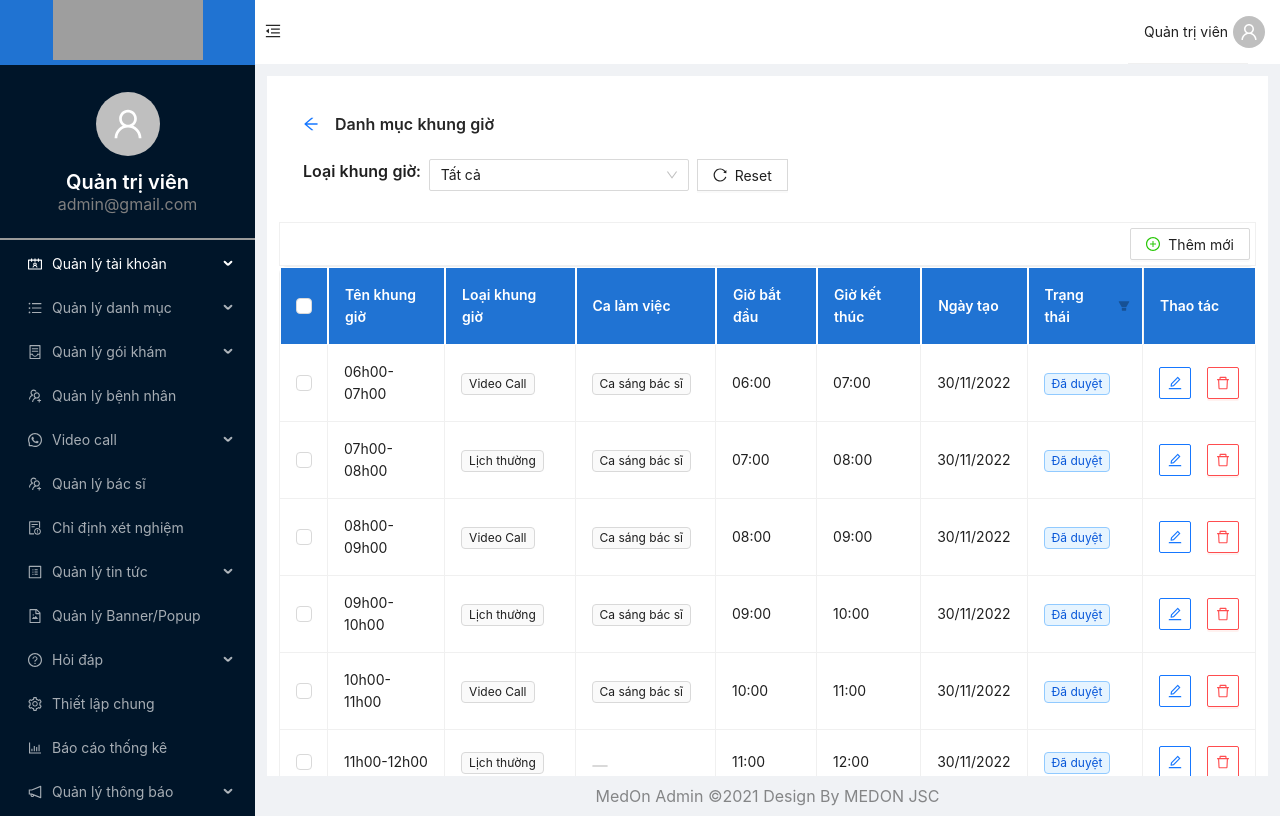
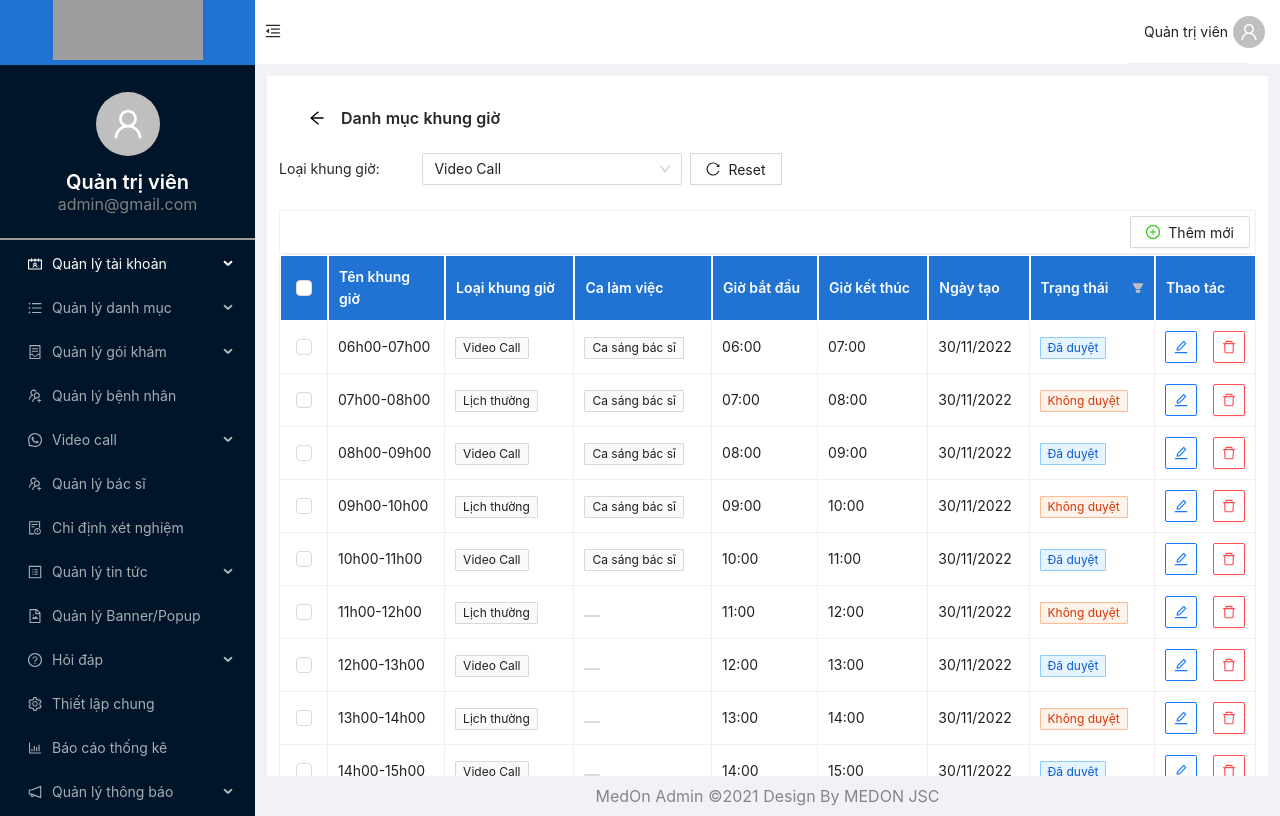
Before and after one commit to ThanhTung-Nguyen/MedOn-WorkTime, a React (Create React App) app: page / in a window 1280 px wide. Built offline with nearby package versions, Linux system fonts and the light colour scheme; grey boxes are pictures that could not be loaded.

Commit message:
tiep tuc tim hieu logic edit

```diff
--- a/src/GateWayStag/GateWayStag.css
+++ b/src/GateWayStag/GateWayStag.css
@@ -64,7 +64,7 @@
     padding: 12px;
     height: calc(100vh - 102px);
     overflow-y: auto;
-    display: -webkit-flex;
+    /* display: -webkit-flex; */
     display: flex;
     -webkit-flex-direction: column;
     flex-direction: column;
@@ -75,20 +75,8 @@
     flex: auto;
     min-height: 0;
 }
-.ant-select:not(.ant-select-customize-input) .ant-select-selector {
+.ant-select:not(.ant-select-customize-input) .ant-select-selector, .ant-table-selection-col, .ant-btn, .ant-input, .ant-picker{
     border-radius: 2px;
-}
-.ant-table-selection-col {
-  border-radius: 2px;
-}
-.ant-btn {
-  border-radius: 2px;
-}
-.ant-input {
-  border-radius: 2px;
-}
-.ant-picker {
-  border-radius: 2px;
 }
 .footer {
     /* display: -webkit-flex; */
--- a/src/GateWayStag/SelectBtnSelect/SelectBtnSelect.tsx
+++ b/src/GateWayStag/SelectBtnSelect/SelectBtnSelect.tsx
@@ -16,10 +16,10 @@ const SelectBtnReset:React.FC = (props) => {
   return (
     <>
       <Space style={{ margin: "15px 0" }}>
-        <Title level={5}>Loại khung giờ:</Title>
+        <p style={{marginRight: 35}}>Loại khung giờ:</p>
         <Select
           size="middle"
-          defaultValue="Tất cả"
+          defaultValue="vidcall"
           style={{ width: 260, textAlign: "left"}}
           // onChange={props.onChange}
         >
--- a/src/GateWayStag/Worktime/Worktime.css
+++ b/src/GateWayStag/Worktime/Worktime.css
@@ -14,6 +14,7 @@
 .ant-page-header-heading {
     display: flex;
     justify-content: space-between;
+    margin-left: 30px;
 }
 .ant-page-header-heading-left {
     display: flex;
@@ -32,7 +33,6 @@
     padding: 0px;
     line-height: inherit;
     display: inline-block;
-
     text-decoration: none;
     outline: none;
     transition: color .3s;
@@ -64,8 +64,11 @@ color: #1890ff;
     list-style: none;
     font-feature-settings: "tnum","tnum";
     position: relative;
-    padding: 16px 24px;
+    padding: 10px 0px;
     background-color: #fff;
+}
+.anticon-arrow-left {
+    color: black;
 }
 .ant-table-content{
     overflow: auto hidden;
@@ -75,7 +78,7 @@ color: #1890ff;
     background: #2073d3!important;
     color: #fff!important;
     position: relative;
-    padding: 16px;
+    padding: 10px;
     overflow-wrap: break-word;
     border-radius: 0px;
 }
@@ -95,5 +98,37 @@ color: #1890ff;
 }
 .ant-table-wrapper .ant-table.ant-table-bordered >.ant-table-container >.ant-table-content >table >thead>tr>th {
     border-radius: 0px;
-    border: 1px solid #fff
+    border: 1px solid #fff;
+    padding: 10px;
 }
+.ant-tag {
+    border-radius: 1px;
+}
+/* .ant-table-filter-trigger-container {
+    position: absolute;
+    top: 0;
+    right: 0;
+    bottom: 0;
+    display: flex;
+    flex: none;
+    align-items: stretch;
+    align-self: stretch;
+    cursor: pointer;
+    transition: background-color .3s;
+} */
+.ant-table-filter-trigger {
+    display: flex;
+    justify-content: center;
+    align-items: center;
+    width: 2.3em;
+    color: #bfbfbf !important;
+    font-size: 12px;
+    transition: color .3s;
+}
+
+.ant-select-dropdown, .ant-select-item.ant-select-item-option {
+    border-radius: 1px;
+}
+.ant-table-wrapper .ant-table-tbody>tr>td {
+    padding: 10px;
+}
--- a/src/GateWayStag/Worktime/Worktime.tsx
+++ b/src/GateWayStag/Worktime/Worktime.tsx
@@ -2,29 +2,25 @@ import React, { useState } from "react";
 import { Typography } from "antd";
 import { Select } from "antd";
 import {
-  ReloadOutlined,
-  ArrowLeftOutlined,
   PlusCircleOutlined,
   EditOutlined,
   DeleteOutlined,
   ExclamationCircleOutlined,
 } from "@ant-design/icons";
-import { Button, Space, Modal, Form, Table,} from "antd";
+import { Button, Space, Modal, Form, Table } from "antd";
 import { ColumnsType } from "antd/es/table";
 import { Tag } from "antd";
 import { Tooltip } from "antd";
 import ArrowTitle from "../ArrowTitle/ArrowTitle";
 import SelectBtnReset from "../SelectBtnSelect/SelectBtnSelect";
-// import type { Dayjs } from "dayjs";
 import dayjs from "dayjs";
 import ModalAdd from "../ModalAdd/ModalAdd";
 import ModalEdit from "../ModalEdit/ModalEdit";
-import Status from "../Status/Status";
+// import Status from "../Status/Status";
 import "./Worktime.css";
 
 const format = "HH:mm";
-const { Title } = Typography;
-const { Option } = Select;
+//TODO: DaTaType
 export interface DaTaType {
   key: string;
   ten: string;
@@ -33,8 +29,9 @@ export interface DaTaType {
   start: string;
   end: string;
   create: string;
-  status: string;
+  status: boolean;
 }
+//TODO: FixedDataType
 interface FixedDataType {
   key: React.Key;
   ten: string;
@@ -43,11 +40,8 @@ interface FixedDataType {
   start: string;
   end: string;
   create: string;
-  status: string;
+  status: boolean;
 }
-// interface CollectionCreateFormProps {
-//   onCreate: (values: DaTaType) => void;
-// }
 //TODO: Data
 const data: DaTaType[] = [
   {
@@ -58,7 +52,7 @@ const data: DaTaType[] = [
     start: "2022-11-30T06:00",
     end: "2022-11-30T07:00",
     create: "15/11/2022",
-    status: "Đã duyệt",
+    status: true,
   },
   {
     key: "1",
@@ -68,7 +62,7 @@ const data: DaTaType[] = [
     start: "2022-11-30T07:00",
     end: "2022-11-30T08:00",
     create: "15/11/2022",
-    status: "Đã duyệt",
+    status: false,
   },
   {
     key: "2",
@@ -78,7 +72,7 @@ const data: DaTaType[] = [
     start: "2022-11-30T08:00",
     end: "2022-11-30T09:00",
     create: "15/11/2022",
-    status: "Đã duyệt",
+    status: true,
   },
   {
     key: "3",
@@ -88,7 +82,7 @@ const data: DaTaType[] = [
     start: "2022-11-30T09:00",
     end: "2022-11-30T10:00",
     create: "15/11/2022",
-    status: "Đã duyệt",
+    status: false,
   },
   {
     key: "4",
@@ -98,7 +92,7 @@ const data: DaTaType[] = [
     start: "2022-11-30T10:00",
     end: "2022-11-30T11:00",
     create: "15/11/2022",
-    status: "Đã duyệt",
+    status: true,
   },
   {
     key: "5",
@@ -108,7 +102,7 @@ const data: DaTaType[] = [
     start: "2022-11-30T11:00",
     end: "2022-11-30T12:00",
     create: "15/11/2022",
-    status: "Đã duyệt",
+    status: false,
   },
   {
     key: "6",
@@ -118,7 +112,7 @@ const data: DaTaType[] = [
     start: "2022-11-30T12:00",
     end: "2022-11-30T13:00",
     create: "15/11/2022",
-    status: "Đã duyệt",
+    status: true,
   },
   {
     key: "7",
@@ -128,12 +122,53 @@ const data: DaTaType[] = [
     start: "2022-11-30T13:00",
     end: "2022-11-30T14:00",
     create: "15/11/2022",
-    status: "Đã duyệt",
+    status: false,
+  },
+  {
+    key: "8",
+    ten: "14h00-15h00",
+    loai: "vidcall",
+    ca: "",
+    start: "2022-11-30T14:00",
+    end: "2022-11-30T15:00",
+    create: "15/11/2022",
+    status: true,
+  },
+  {
+    key: "9",
+    ten: "15h00-16h00",
+    loai: "normal",
+    ca: "",
+    start: "2022-11-30T15:00",
+    end: "2022-11-30T16:00",
+    create: "15/11/2022",
+    status: false,
+  },
+  {
+    key: "10",
+    ten: "16h00-17h00",
+    loai: "vidcall",
+    ca: "",
+    start: "2022-11-30T16:00",
+    end: "2022-11-30T17:00",
+    create: "15/11/2022",
+    status: true,
+  },
+  {
+    key: "11",
+    ten: "17h00-18h00",
+    loai: "normal",
+    ca: "",
+    start: "2022-11-30T17:00",
+    end: "2022-11-30T18:00",
+    create: "15/11/2022",
+    status: false,
   },
 ];
 
-//TODO: View WorkTime Page
+//TODO: Worktime const
 const Worktime = () => {
+  //TODO: Columns
   const columns: ColumnsType<FixedDataType> = [
     {
       title: "Tên khung giờ",
@@ -156,11 +191,11 @@ const Worktime = () => {
             </Tooltip>
           );
         if (a === "normal")
-        return (
-          <Tooltip title="Click đúp chuột để xem chi tiết">
-            <Tag>Lịch thường</Tag>
-          </Tooltip>
-        );
+          return (
+            <Tooltip title="Click đúp chuột để xem chi tiết">
+              <Tag>Lịch thường</Tag>
+            </Tooltip>
+          );
       },
     },
     {
@@ -226,28 +261,36 @@ const Worktime = () => {
     {
       title: "Trạng thái",
       dataIndex: "status",
-      filters:[
-        {
-          text: "Đã duyệt",
-          value: "duyet",
-        },
-        {
-          text: "Không duyệt",
-          value: "koduyet",
-        },
-      ],
-      render: () => {
+      //TODO: Trạng thái
+      render: (completed) => {
+        if (completed === true) {
+          return (
+            <Tooltip title="Click đúp chuột để xem chi tiết">
+              <Tag color="blue">Đã duyệt</Tag>
+            </Tooltip>
+          )
+        };
         return (
-          <Status/>
+          <Tooltip title="Click đúp chuột để xem chi tiết">
+            <Tag color="volcano">Không duyệt</Tag>
+          </Tooltip>
         );
       },
+      filters: [
+        { text: "Đã duyệt", value: true },
+        { text: "Không duyệt", value: false },
+      ],
+      onFilter: (value, record) => {
+        return record.status === value;
+      },
+
     },
     {
       title: "Thao tác",
       dataIndex: "operation",
       width: "6%",
       fixed: "right",
-      //TODO: Action Button
+      //TODO: Button Thao tác
       render: (_: any, record: any, index: any) => {
         return (
           <Space size="middle">
@@ -265,8 +308,10 @@ const Worktime = () => {
               shape="default"
               danger
               onClick={() => {
-                showModalDel();
                 setSelectedrow(index);
+                modalDel(index);
+                // console.log(index);
+                // showModalDel();
               }}
               icon={<DeleteOutlined />}
             ></Button>
@@ -283,7 +328,6 @@ const Worktime = () => {
     },
   ];
 
-
   const [isModalOpen, setIsModalOpen] = useState(false);
   const [modalDelOpen, setModalDelOpen] = useState(false); //State Modal Delete
   const [arrlist, setArrlist] = useState<DaTaType[]>(data); //State Data Table
@@ -291,7 +335,24 @@ const Worktime = () => {
   const [modalEditOpen, setModalEditOpen] = useState(false); //State Modal Edit
   const [editrow, setEditrow] = useState(); //State chọn row để Edit
 
-
+  const modalDel = (selectedrow: any) => {
+    Modal.confirm({
+      title: "Cảnh báo",
+      content: "Bạn có chắc muốn thực hiện hành động này?",
+      icon: <ExclamationCircleOutlined />,
+      okText: "Đồng ý",
+      cancelText: "Huỷ bỏ",
+      open: modalDelOpen,
+      onOk: () => {
+        handleDel(selectedrow);
+        closeModalDel();
+        // console.log(index);
+      },
+      onCancel() {
+        closeModalDel();
+      },
+    });
+  };
   //TODO: Đóng mở MoDal Add
   const showModal = () => {
     setIsModalOpen(true);
@@ -320,11 +381,12 @@ const Worktime = () => {
     closeModal();
   };
   //TODO: Hàm Delete
-  const handleDel = () => {
+  const handleDel = (selectedrow: any) => {
     arrlist.splice(selectedrow, 1);
     setArrlist([...arrlist]);
+    console.log(arrlist);
   };
-
+//TODO: Hàm Edit
   const handleEdit = (values: any) => {
     // console.log(values);
   };
@@ -343,6 +405,7 @@ const Worktime = () => {
       });
     },
   };
+  //TODO: View Work Time
   return (
     <div className="sc-eCApnc iylGhi">
       <div className="ant-page-header ant-page-header-ghost">
@@ -350,9 +413,10 @@ const Worktime = () => {
           <ArrowTitle />
         </div>
         <div>
-          <SelectBtnReset/>
+          <SelectBtnReset />
         </div>
       </div>
+      {/* TODO: Modal ADD */}
       <div className="modalAdd">
         <Button
           icon={<PlusCircleOutlined style={{ color: "#26C705" }} />}
@@ -368,34 +432,35 @@ const Worktime = () => {
         />
       </div>
       <div>
+        {/* TODO: Table */}
         <Table
           rowSelection={rowSelection}
           bordered
           dataSource={arrlist}
           columns={columns}
-          onRow={(record, index) => {
+          onRow={(record: any, index) => {
             return {
-              onClick: () => {
-              },
+              onClick: () => {},
               onDoubleClick: () => {
-                // handleEdit(record);
+                setEditrow(record);
                 setModalEditOpen(true);
               },
             };
           }}
         />
+        {/* TODO: Modal Edit */}
         <ModalEdit
           data={editrow}
           open={modalEditOpen}
           onEdit={handleEdit}
           onCancel={closeModalUpdate}
-
         />
+        {/* TODO: Modal Delete */}
         <Modal
           title="Cảnh báo"
           open={modalDelOpen}
           onOk={(e) => {
-            handleDel();
+            // handleDel();
             closeModalDel();
           }}
           onCancel={closeModalDel}
```
Also changed, not shown: src/GateWayStag/GateWayStag.tsx (+12 -5 lines), src/GateWayStag/Status/Status.tsx (+13 -4 lines), src/GateWayStag/Trigger/Trigger.tsx (added, +20 -0 lines).
